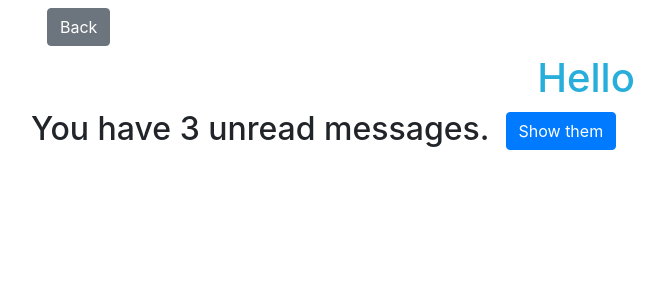
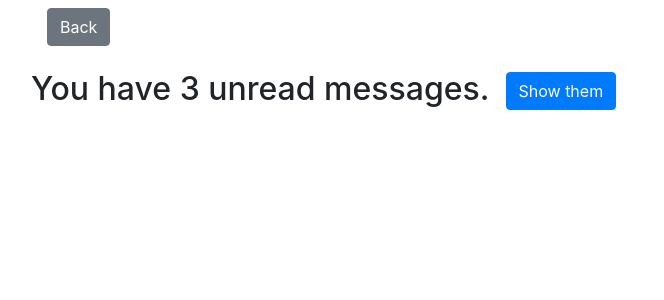
Before and after one commit to dim4ik1189/react-app, a React app: page /lesson8_6 in a window 1280 px wide. Shown: the top 300 px of the page, without its empty margins (54-718 px from the left). Built offline with nearby package versions, Linux system fonts and the light colour scheme.

Commit message:
Updated README

```diff
--- a/src/components/MailBox.js
+++ b/src/components/MailBox.js
@@ -5,8 +5,7 @@ const MailBox = props => {
     const messagesLength = props.messagesLength;
     const showMessages = props.showMessages;
     return (
-        <div>
-            <h1>Hello</h1>
+        <div className="mt-3">
             {
                 messagesLength > 0 &&
                     <h2>
```
Also changed, not shown: src/components/MyForm.js (+3 -9 lines), 1 other file (tests, documents, lock files or other folders).
